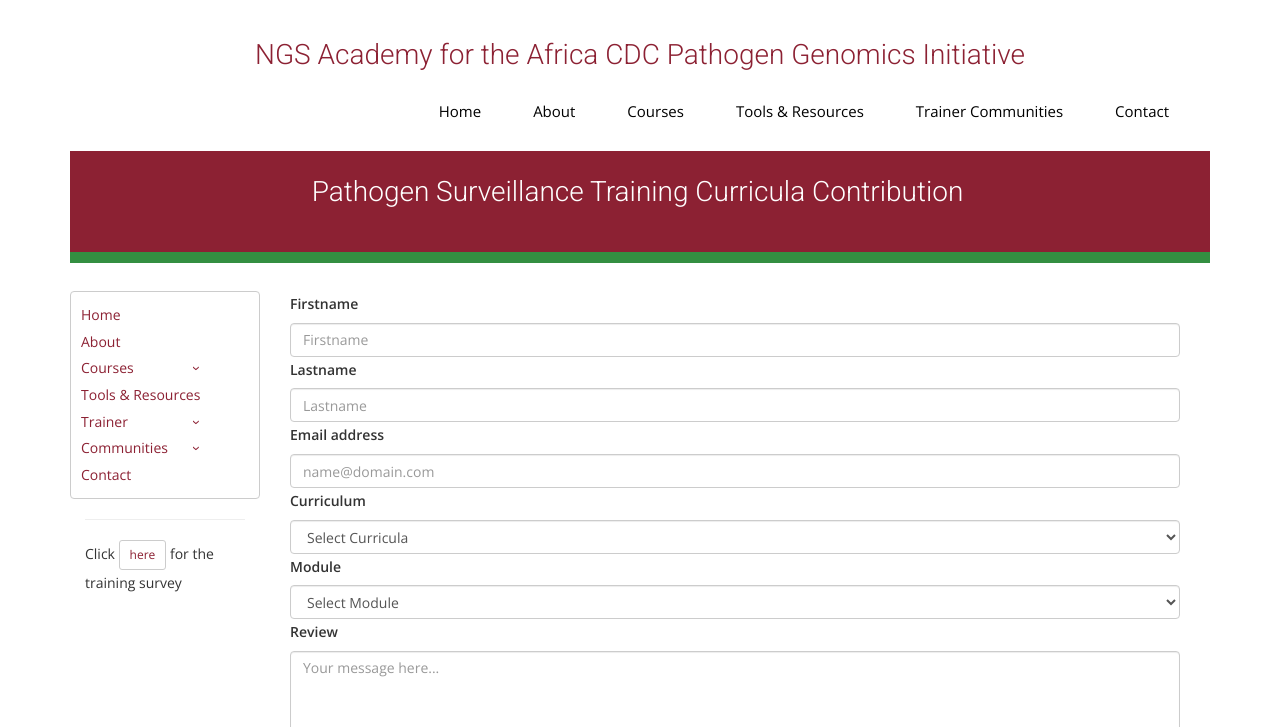
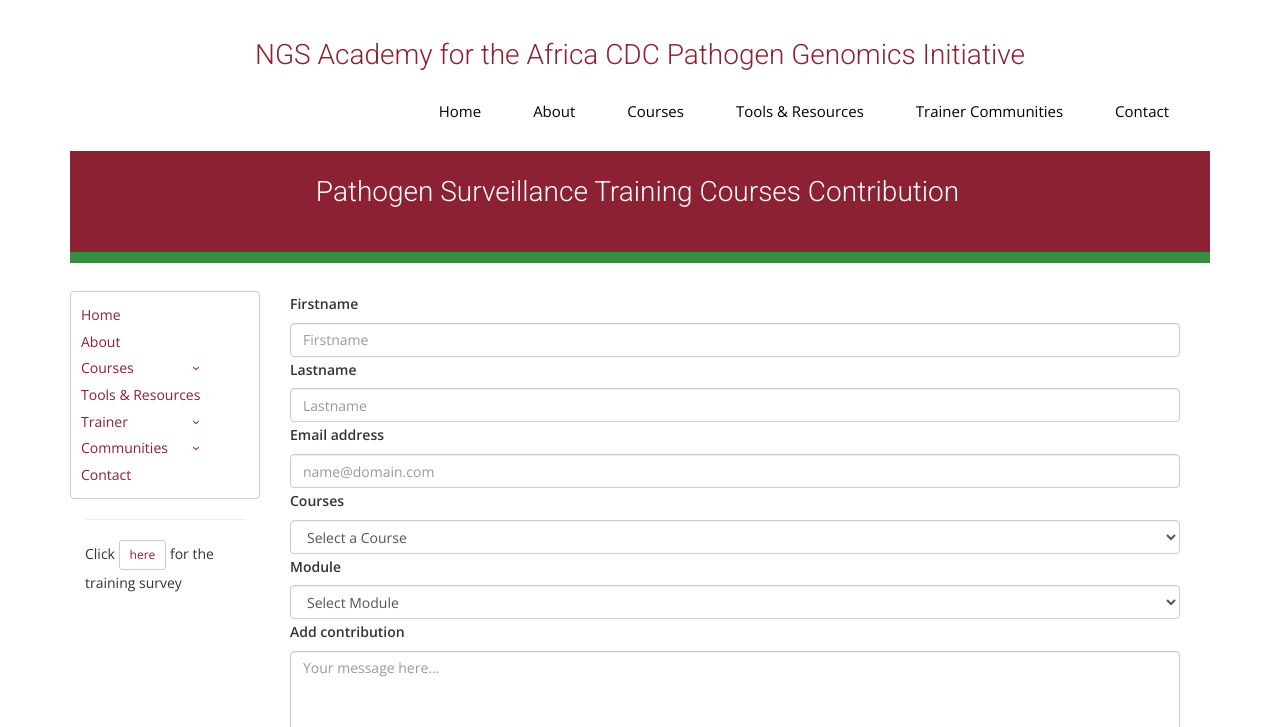
Before and after one commit to uct-cbio/ngs-academy, a Jekyll site: the page built from curricula-feedback-form.html, in a window 1280 px wide. Shown: the top 727 px of the page. Built offline with Jekyll 4.4.1, drawn with Linux system fonts in a browser that asks for light colours; nearby versions of some CDN libraries; some web fonts are replaced; library files that are not in the unit come from our copies; comment, search, counter and statistics services are not loaded.

Commit message:
updated form

```diff
--- a/curricula-feedback-form.html
+++ b/curricula-feedback-form.html
@@ -1,6 +1,6 @@
 ---
 layout: default
-title: Pathogen Surveillance Training Curricula Contribution
+title: Pathogen Surveillance Training Courses Contribution
 permalink: /courses/curricula-contribution/
 ---
 
@@ -26,9 +26,9 @@
 
       <!-- Curricula Selection -->
       <div class="mb-3">
-        <label for="curricula" class="form-label">Curriculum </label>
+        <label for="curricula" class="form-label">Courses </label>
         <select class="form-control" id="curricula" name="curricula" required>
-          <option value="" disabled selected>Select Curricula</option>
+          <option value="" disabled selected>Select a Course</option>
           <option value="Generic Foundational">Generic Foundational Course</option>
           <option value="Wetlab Course">Wet-lab Foundational Course</option>
           <option value="Bioinformatics Foundational Course">Bioinformatics Foundational Course</option>
@@ -50,7 +50,7 @@
       </div>
 
       <div class="mb-3">
-        <label for="message" class="form-label">Review</label>
+        <label for="message" class="form-label">Add contribution</label>
         <textarea class="form-control" id="message" name="message" rows="5" placeholder="Your message here..." required></textarea>
       </div>
 
```
